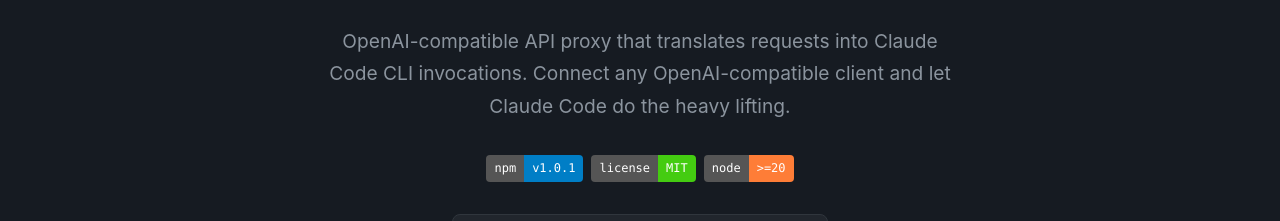
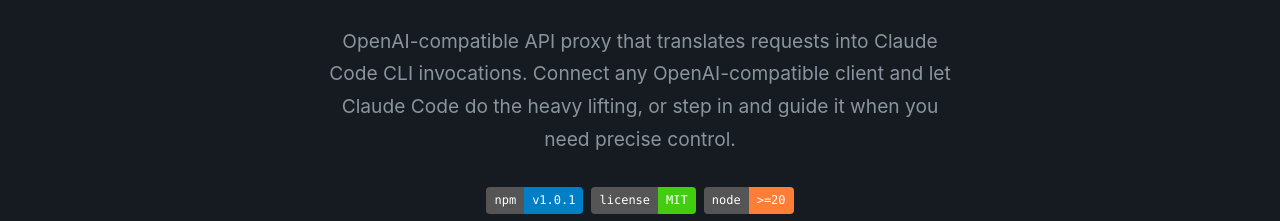
Before and after one commit to erdinccurebal/ccp, a website: page docs/index.html in a window 1280 px wide. Shown: the part 221-442 px from the top of the page. Drawn offline with Linux system fonts and the light colour scheme.

Commit message:
Clean up README and landing page copy

```diff
--- a/docs/index.html
+++ b/docs/index.html
@@ -4,7 +4,7 @@
 <meta charset="UTF-8">
 <meta name="viewport" content="width=device-width, initial-scale=1.0">
 <title>CCP - Claude Code Proxy</title>
-<meta name="description" content="OpenAI-compatible API proxy that translates requests into Claude Code CLI invocations. Connect any OpenAI-compatible client and let Claude Code do the heavy lifting.">
+<meta name="description" content="OpenAI-compatible API proxy that translates requests into Claude Code CLI invocations. Connect any OpenAI-compatible client and let Claude Code do the heavy lifting, or step in and guide it when you need precise control.">
 <style>
 *, *::before, *::after { box-sizing: border-box; margin: 0; padding: 0; }
 
@@ -309,7 +309,7 @@ footer .footer-links a:hover { color: var(--text); }
 <section class="hero">
   <div class="container">
     <h1><span>ccp</span></h1>
-    <p class="tagline">OpenAI-compatible API proxy that translates requests into Claude Code CLI invocations. Connect any OpenAI-compatible client and let Claude Code do the heavy lifting.</p>
+    <p class="tagline">OpenAI-compatible API proxy that translates requests into Claude Code CLI invocations. Connect any OpenAI-compatible client and let Claude Code do the heavy lifting, or step in and guide it when you need precise control.</p>
 
     <div class="badges">
       <span class="badge"><span class="badge-label">npm</span><span class="badge-value blue">v1.0.1</span></span>
```
Also changed, not shown: README.md.
